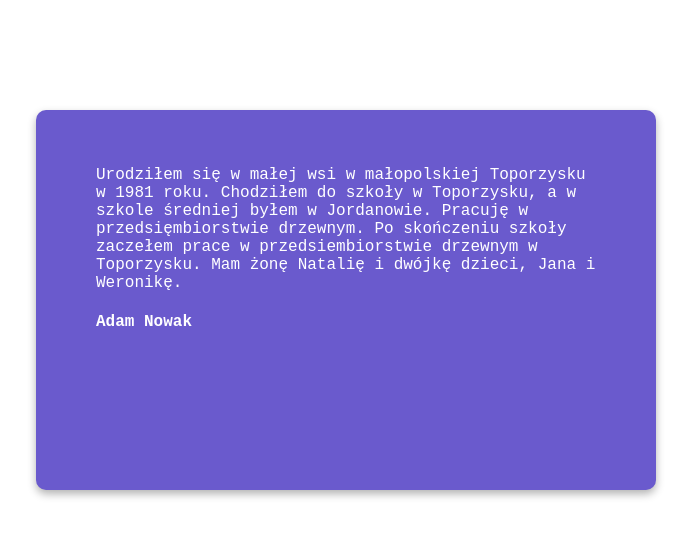
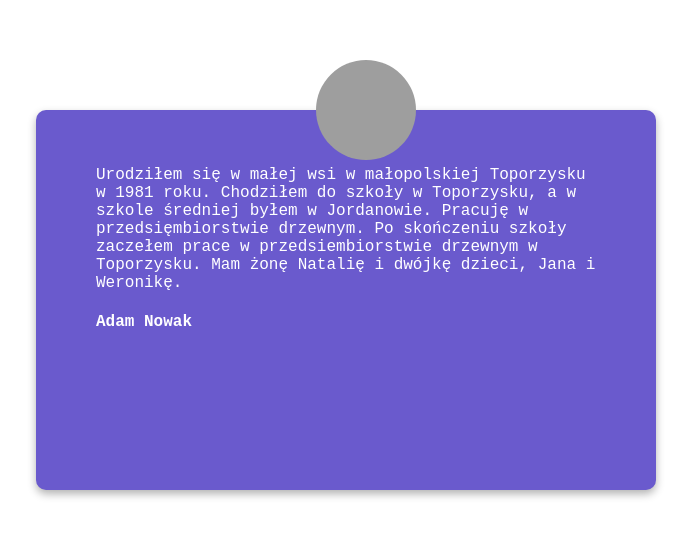
Before and after one commit to schodekWgorach/ps019_cv_ancestors, a plain HTML site: page index.html in a window 1280 px wide. Shown: the part 108-644 px from the top of the page, without its empty margins (294-985 px from the left). Drawn offline with Linux system fonts and the light colour scheme; grey boxes are pictures that could not be loaded.

Commit message:
position02

```diff
--- a/css/style.css
+++ b/css/style.css
@@ -10,6 +10,7 @@
 }
 
 .ancestores__container {
+    position: relative;
     width: 500px;
     height: 300px;
     background-color: slateblue;
@@ -28,7 +29,8 @@
     border-radius: 50px;
     position: absolute;
     left: 50%;
-    transform: translateX(-50%);
-    top: -100px;
+    transform: translateX(-30%);
+    top: -50px;
+    /*z-index: 1000;*/
 
 }
```
